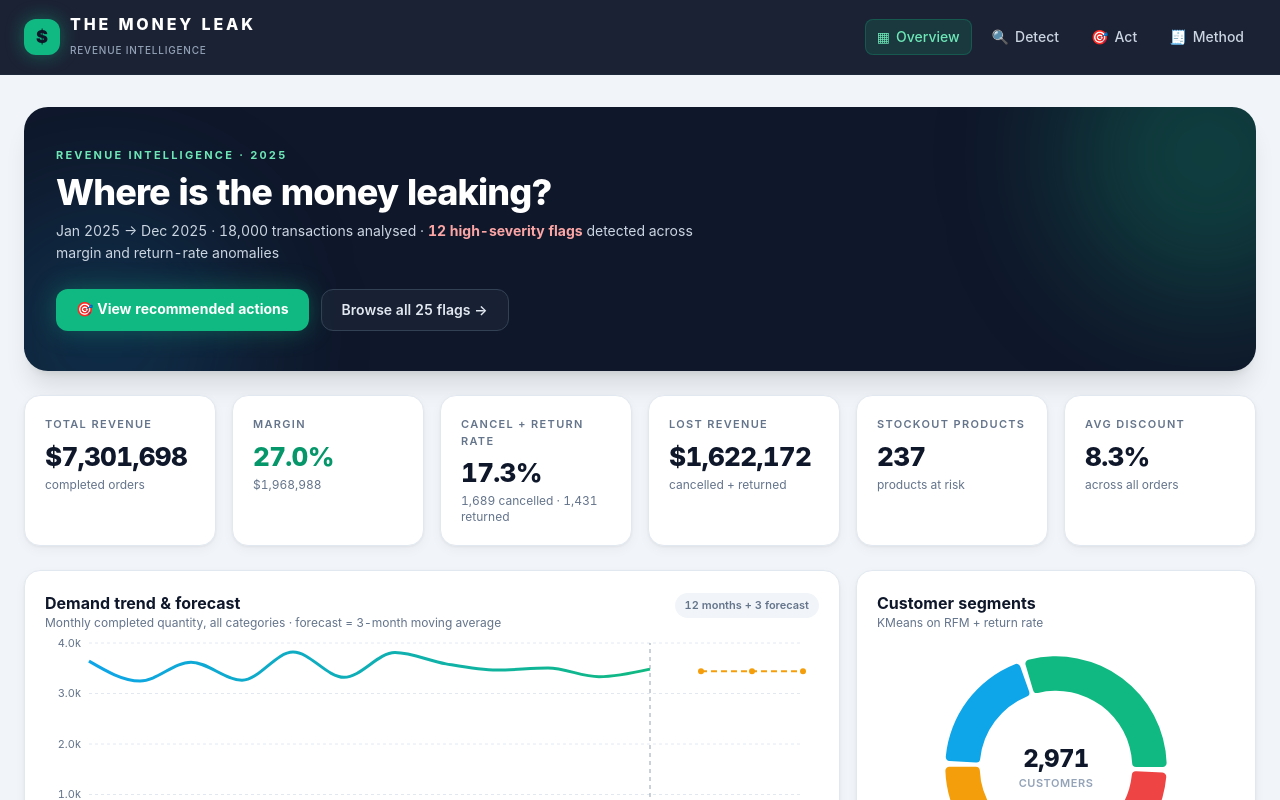
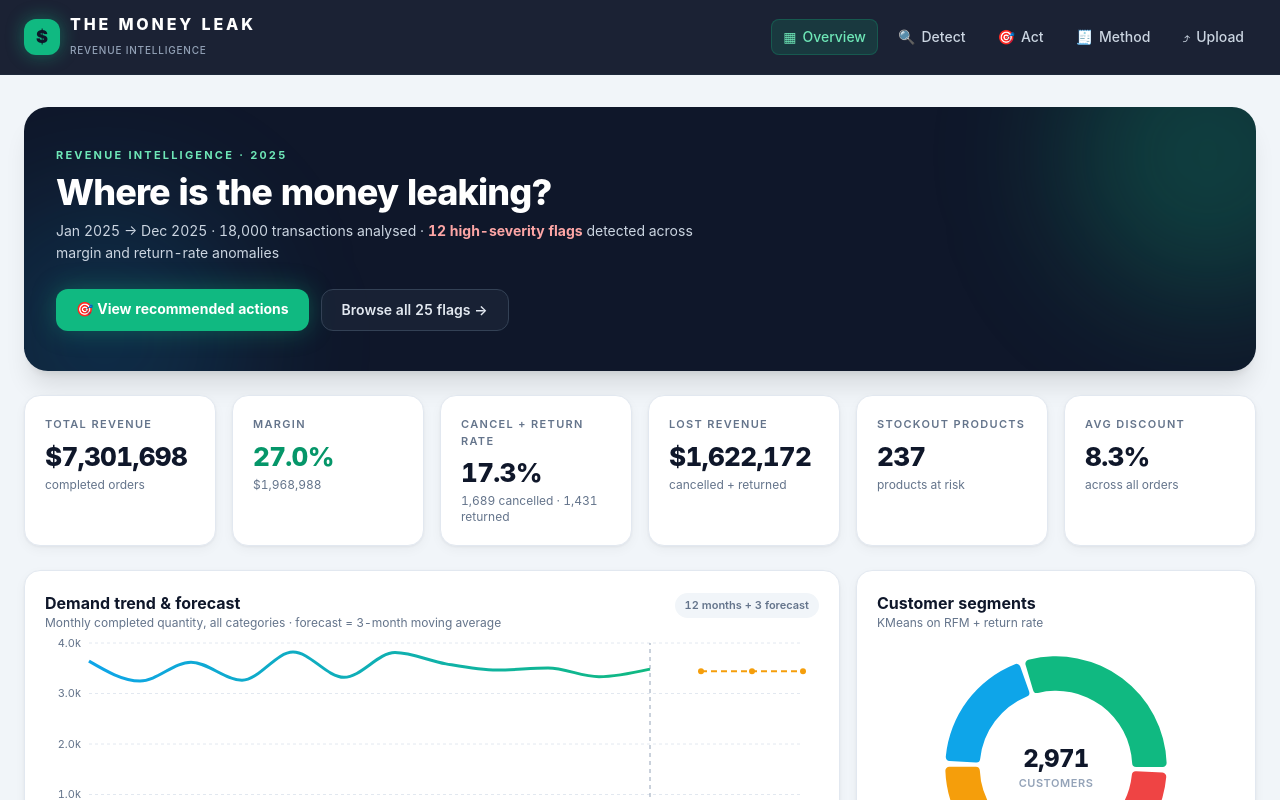
Before and after one commit to kunal4060/money-leak, a Next.js app in the folder web/: page / in a window 1280 px wide. Shown: the top 800 px of the page. Built offline with nearby package versions, Linux system fonts and the light colour scheme.

Commit message:
feat(web): add /upload — client-side CSV leak detection (bring your own data)

```diff
--- a/web/components/Nav.tsx
+++ b/web/components/Nav.tsx
@@ -8,6 +8,7 @@ const links = [
   { href: "/detect", label: "Detect", icon: "🔍" },
   { href: "/act", label: "Act", icon: "🎯" },
   { href: "/methodology", label: "Method", icon: "🧾" },
+  { href: "/upload", label: "Upload", icon: "⤴" },
 ];
 
 export default function Nav() {
```
